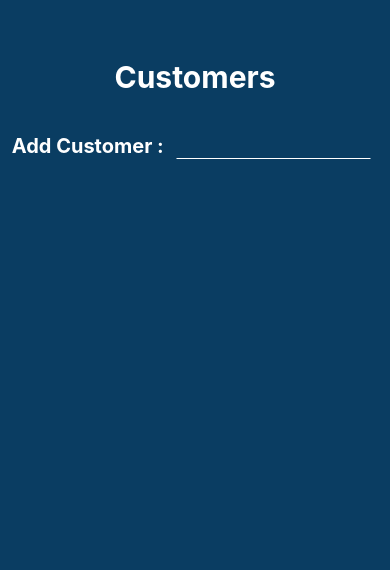
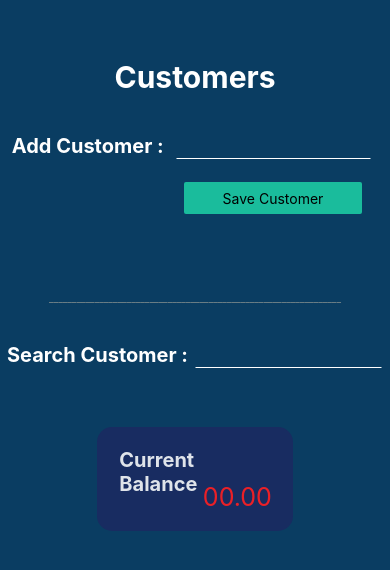
Before and after one commit to AshanManuka/EMS, a React Native app: screen /Details in a window 390 px wide. Shown: the top 570 px of the page. Built offline with nearby package versions, Linux system fonts and the light colour scheme.

Commit message:
created customer screen

```diff
--- a/screen/DetailScreen.js
+++ b/screen/DetailScreen.js
@@ -1,5 +1,5 @@
 import React from 'react';
-import { StyleSheet, Text, View, TextInput } from 'react-native'
+import { StyleSheet, Text, View, TextInput, TouchableOpacity } from 'react-native'
 
 const DetailScreen = ({navigation}) => {
 
@@ -10,6 +10,11 @@ const DetailScreen = ({navigation}) => {
         //Implement code here to search customer by name
       };
 
+      const addCustomer = () => {
+
+        alert("Save Customer..! ")
+      }
+
 
     return (
     <View style={styles.container}>
@@ -18,13 +23,35 @@ const DetailScreen = ({navigation}) => {
 
         <Text style={styles.textOne}>Add Customer :</Text>
 
-
-
         <TextInput
         style={styles.inputOne}
         onChangeText={handleTextChange}
         value={text}
         />
+
+        <TouchableOpacity
+        style={styles.addCustomerBtn}
+        onPress={addCustomer}
+        >
+        <Text style={styles.processBtnText}>Save Customer</Text>
+        </TouchableOpacity>
+
+        <Text style={styles.line}>________________________________________________________________</Text>
+
+        <Text style={styles.textTwo}>Search Customer :</Text>
+
+        <TextInput
+        style={styles.inputTwo}
+        onChangeText={handleTextChange}
+        value={text}
+        />
+
+
+        <View style={styles.substage}>
+        <Text style={styles.textThree}>Current Balance</Text>
+        <Text style={styles.balance}>00.00</Text>
+
+        </View>
 
 
 
@@ -68,7 +95,61 @@ const styles = StyleSheet.create({
         borderBottomColor:'#fff',
         color:'#fff',
         fontSize:18,
-
-    }
+    },
+    addCustomerBtn:{
+        backgroundColor:'#1abc9c',
+        paddingLeft:'10%',
+        paddingRight:'10%',
+        paddingTop:'2%',
+        paddingBottom:'2%',
+        borderRadius:2,
+        marginTop:'6%',
+        marginLeft:'40%'
+    },
+    line:{
+        color:'#7f8c8d',
+        fontSize:10,
+        marginTop:'20%'
+    },
+    textTwo:{
+        color:'#fff',
+        fontSize:20,
+        marginTop:'10%',
+        fontWeight:'bold',
+        marginLeft:'-50%'
+    },
+    inputTwo:{
+        height: 40,
+        width:'48%',
+        borderWidth: 1,
+        marginTop:'-10%',
+        marginLeft:'48%',
+        borderTopColor:'#0a3d62',
+        borderLeftColor:'#0a3d62',
+        borderRightColor:'#0a3d62',
+        borderBottomColor:'#fff',
+        color:'#fff',
+        fontSize:18,
+    },
+    substage:{
+      backgroundColor:'#182C61',
+      borderRadius:15,
+      padding:'5%',
+      marginTop:'15%'
+    },
+    textThree:{
+        color: '#dfe4ea',
+        marginTop: '1%',
+        marginBottom:'1%',
+        marginLeft:'2%',
+        fontSize: 20,
+        fontWeight: 'bold'
+    },
+    balance:{
+        color:'#EA2027',
+        fontSize:25,
+        marginLeft:'55%',
+        marginTop:'-10%'
+    },
 
 })
--- a/screen/PrinterScreen.js
+++ b/screen/PrinterScreen.js
@@ -6,6 +6,7 @@ const PrinterScreen = ({navigation}) => {
     const [text, onChangeText] = React.useState('');
     const [qty, onChangeQty] = React.useState('');
     const [price, onChangePrice] = React.useState('');
+    const [payment, onTodayPayment] = React.useState('');
 
 
     const handleTextChange = (inputText) => {
@@ -20,6 +21,11 @@ const PrinterScreen = ({navigation}) => {
 
     const unitPrice = (inputText) => {
       onChangePrice(inputText); // Update the state with the typed text
+      //Implement code here to search customer by name
+    };
+
+    const todayPayment = (inputText) => {
+      onTodayPayment(inputText); // Update the state with the typed text
       //Implement code here to search customer by name
     };
 
@@ -112,6 +118,14 @@ const PrinterScreen = ({navigation}) => {
         <Text style={styles.balance}>00.00</Text>
         </View>
 
+        <TextInput
+        style={styles.inputPayment}
+        placeholder='Payment'
+        onChangeText={todayPayment}
+        value={payment}
+        keyboardType='numeric'
+      />
+
 
         <TouchableOpacity
         style={styles.newBtn}
@@ -182,10 +196,10 @@ const styles= StyleSheet.create({
       },
       inputQty:{
         height: 40,
-        width:'30%',
-        borderWidth: 1,
+        width:'25%',
+        borderWidth: 2,
         marginTop:'12%',
-        marginLeft:'-40%',
+        marginLeft:'-70%',
         borderTopColor:'#0a3d62',
         borderLeftColor:'#0a3d62',
         borderRightColor:'#0a3d62',
@@ -195,10 +209,22 @@ const styles= StyleSheet.create({
       },
       inputPrice:{
         height: 40,
-        width:'30%',
+        width:'25%',
+        borderWidth: 2,
+        marginTop:'-9.75%',
+        marginLeft:'-10%',
+        borderTopColor:'#0a3d62',
+        borderLeftColor:'#0a3d62',
+        borderRightColor:'#0a3d62',
+        borderBottomColor:'#fff',
+        color:'#fff',
+        fontSize:18,
+      },
+      inputPayment:{
+        height: 40,
+        width:'60%',
         borderWidth: 1,
-        marginTop:'-10%',
-        marginLeft:'35%',
+        marginTop:'10%',
         borderTopColor:'#0a3d62',
         borderLeftColor:'#0a3d62',
         borderRightColor:'#0a3d62',
@@ -245,12 +271,13 @@ const styles= StyleSheet.create({
       },
       processBtn:{
         backgroundColor:'#ffcccc',
-        marginTop:'10%',
+        marginTop:'-10%',
         paddingLeft:'5%',
         paddingRight:'5%',
         paddingTop:'1%',
         paddingBottom:'1%',
-        borderRadius:2
+        borderRadius:2,
+        marginLeft:'62%'
       },
       processBtnText:{
         fontSize:20,
```
